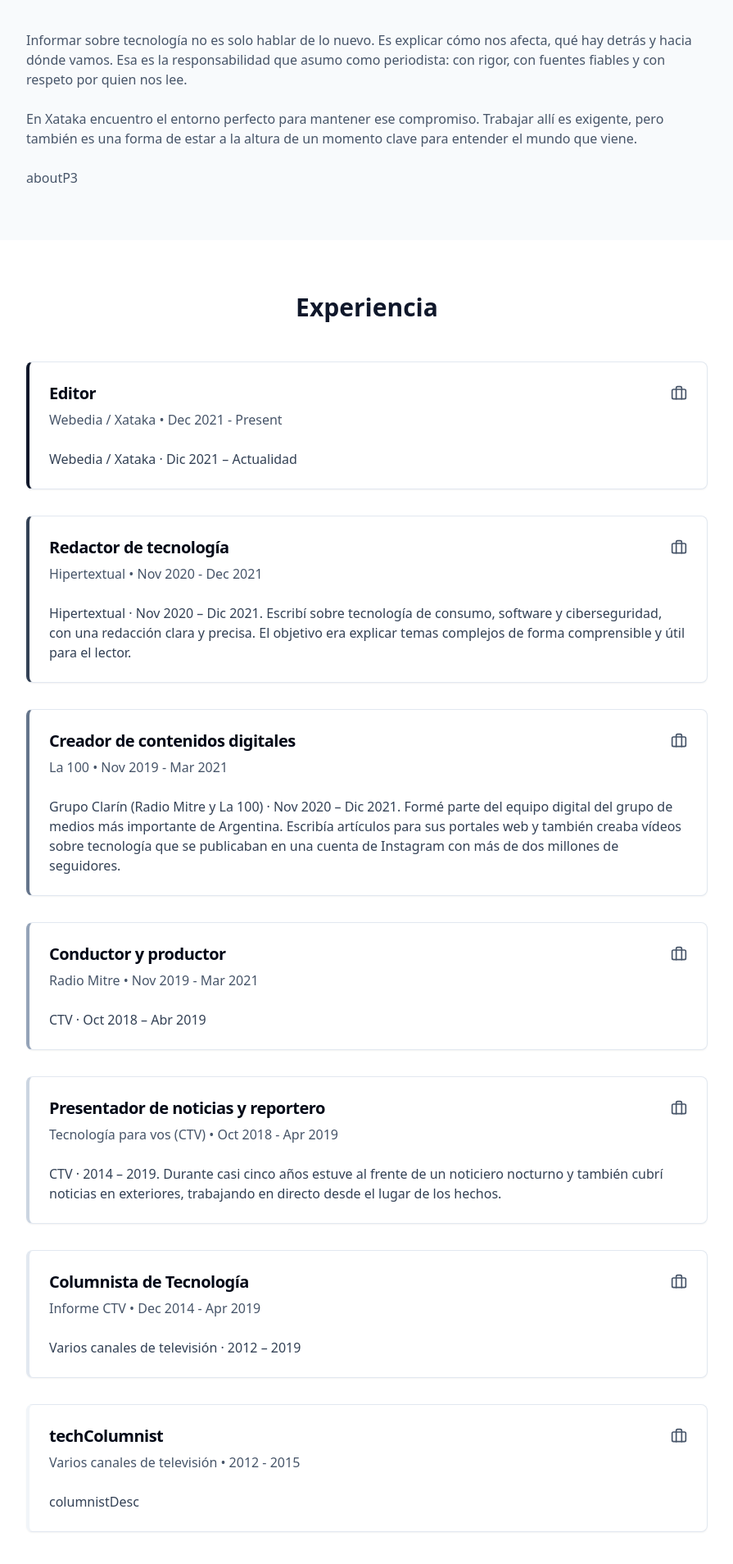
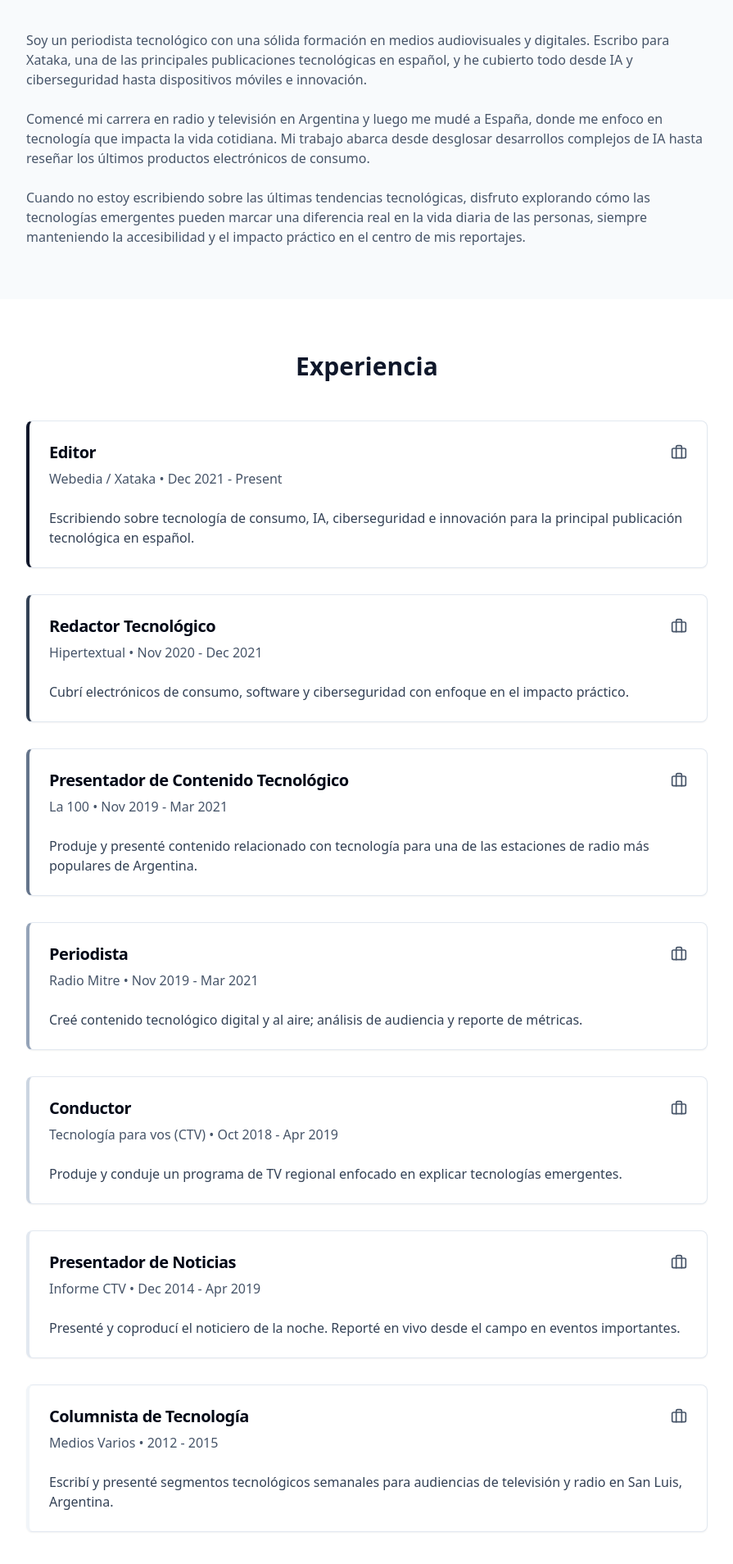
Before and after one commit to javimarquez503/journo-showcase-online, a React (Vite) app: page / in a window 1280 px wide. Shown: the part 810-2718 px from the top of the page at 82% size, without its empty margins (192-1087 px from the left). Built offline with nearby package versions, Linux system fonts and the light colour scheme.

Commit message:
Reverted to commit f2c1933b7d7d97ac3f6a98243e0e4d2a0c8f8930

```diff
--- a/src/contexts/LanguageContext.tsx
+++ b/src/contexts/LanguageContext.tsx
@@ -100,26 +100,26 @@ const translations = {
 
     // About Section
     aboutTitle: 'Acerca de Mí',
-    aboutP1: 'Informar sobre tecnología no es solo hablar de lo nuevo. Es explicar cómo nos afecta, qué hay detrás y hacia dónde vamos. Esa es la responsabilidad que asumo como periodista: con rigor, con fuentes fiables y con respeto por quien nos lee.',
-    aboutP2: 'En Xataka encuentro el entorno perfecto para mantener ese compromiso. Trabajar allí es exigente, pero también es una forma de estar a la altura de un momento clave para entender el mundo que viene.',
-    aboutP3: '',
+    aboutP1: 'Soy un periodista tecnológico con una sólida formación en medios audiovisuales y digitales. Escribo para Xataka, una de las principales publicaciones tecnológicas en español, y he cubierto todo desde IA y ciberseguridad hasta dispositivos móviles e innovación.',
+    aboutP2: 'Comencé mi carrera en radio y televisión en Argentina y luego me mudé a España, donde me enfoco en tecnología que impacta la vida cotidiana. Mi trabajo abarca desde desglosar desarrollos complejos de IA hasta reseñar los últimos productos electrónicos de consumo.',
+    aboutP3: 'Cuando no estoy escribiendo sobre las últimas tendencias tecnológicas, disfruto explorando cómo las tecnologías emergentes pueden marcar una diferencia real en la vida diaria de las personas, siempre manteniendo la accesibilidad y el impacto práctico en el centro de mis reportajes.',
 
     // Experience Section
     experienceTitle: 'Experiencia',
     editor: 'Editor',
-    techWriter: 'Redactor de tecnología',
-    techContentPresenter: 'Creador de contenidos digitales',
-    journalist: 'Conductor y productor',
-    host: 'Presentador de noticias y reportero',
-    newsAnchor: 'Columnista de Tecnología',
-    techColumnist: '',
-    editorDesc: 'Webedia / Xataka · Dic 2021 – Actualidad',
-    techWriterDesc: 'Hipertextual · Nov 2020 – Dic 2021. Escribí sobre tecnología de consumo, software y ciberseguridad, con una redacción clara y precisa. El objetivo era explicar temas complejos de forma comprensible y útil para el lector.',
-    presenterDesc: 'Grupo Clarín (Radio Mitre y La 100) · Nov 2020 – Dic 2021. Formé parte del equipo digital del grupo de medios más importante de Argentina. Escribía artículos para sus portales web y también creaba vídeos sobre tecnología que se publicaban en una cuenta de Instagram con más de dos millones de seguidores.',
-    journalistDesc: 'CTV · Oct 2018 – Abr 2019',
-    hostDesc: 'CTV · 2014 – 2019. Durante casi cinco años estuve al frente de un noticiero nocturno y también cubrí noticias en exteriores, trabajando en directo desde el lugar de los hechos.',
-    anchorDesc: 'Varios canales de televisión · 2012 – 2019',
-    columnistDesc: '',
+    techWriter: 'Redactor Tecnológico',
+    techContentPresenter: 'Presentador de Contenido Tecnológico',
+    journalist: 'Periodista',
+    host: 'Conductor',
+    newsAnchor: 'Presentador de Noticias',
+    techColumnist: 'Columnista de Tecnología',
+    editorDesc: 'Escribiendo sobre tecnología de consumo, IA, ciberseguridad e innovación para la principal publicación tecnológica en español.',
+    techWriterDesc: 'Cubrí electrónicos de consumo, software y ciberseguridad con enfoque en el impacto práctico.',
+    presenterDesc: 'Produje y presenté contenido relacionado con tecnología para una de las estaciones de radio más populares de Argentina.',
+    journalistDesc: 'Creé contenido tecnológico digital y al aire; análisis de audiencia y reporte de métricas.',
+    hostDesc: 'Produje y conduje un programa de TV regional enfocado en explicar tecnologías emergentes.',
+    anchorDesc: 'Presenté y coproducí el noticiero de la noche. Reporté en vivo desde el campo en eventos importantes.',
+    columnistDesc: 'Escribí y presenté segmentos tecnológicos semanales para audiencias de televisión y radio en San Luis, Argentina.',
 
     // Articles Section
     articlesTitle: 'Artículos Destacados',
@@ -157,7 +157,7 @@ const translations = {
     la100: 'La 100',
     radioMitre: 'Radio Mitre',
     ctv: 'CTV',
-    variousMedia: 'Varios canales de televisión'
+    variousMedia: 'Medios Varios'
   }
 };
 
```
